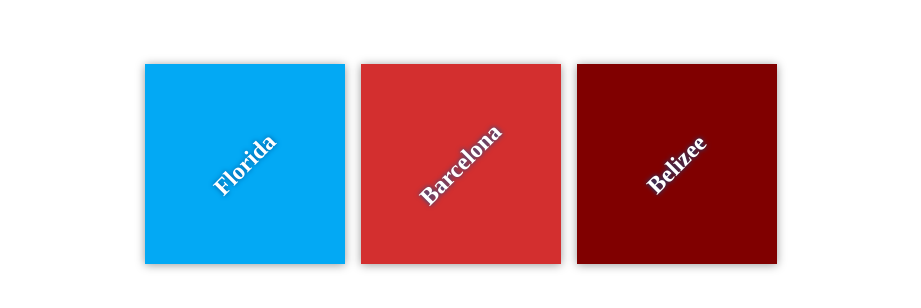
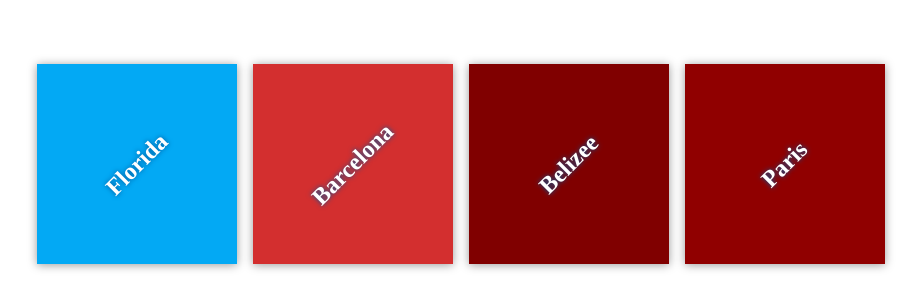
Before and after one commit to Mary-k/my-travel-plans, a plain HTML site: page index.html in a window 1280 px wide. Shown: the part 236-544 px from the top of the page, without its empty margins (179-1100 px from the left). Drawn offline with Linux system fonts and the light colour scheme.

Commit message:
Add destination to Paris

```diff
--- a/css/app.css
+++ b/css/app.css
@@ -60,3 +60,6 @@
 #belize{
     background-color: #800000;
 }
+#paris{
+    background-color: #900000;
+}
--- a/index.html
+++ b/index.html
@@ -22,6 +22,9 @@
             <div class="destination" id="belize">
                 <h2>Belizee</h2>
             </div>
+            <div class="destination" id="paris">
+                <h2>Paris</h2>
+            </div>
         </div>
     </div>
 
```
